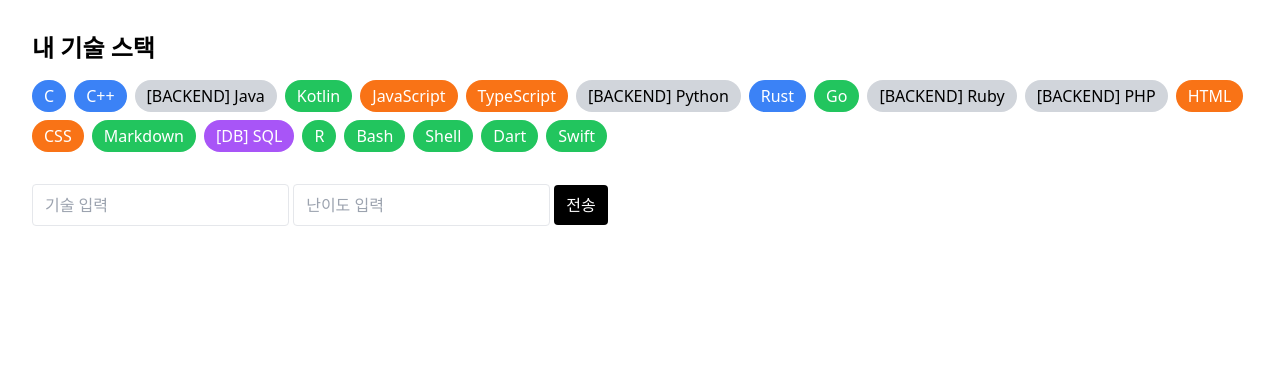
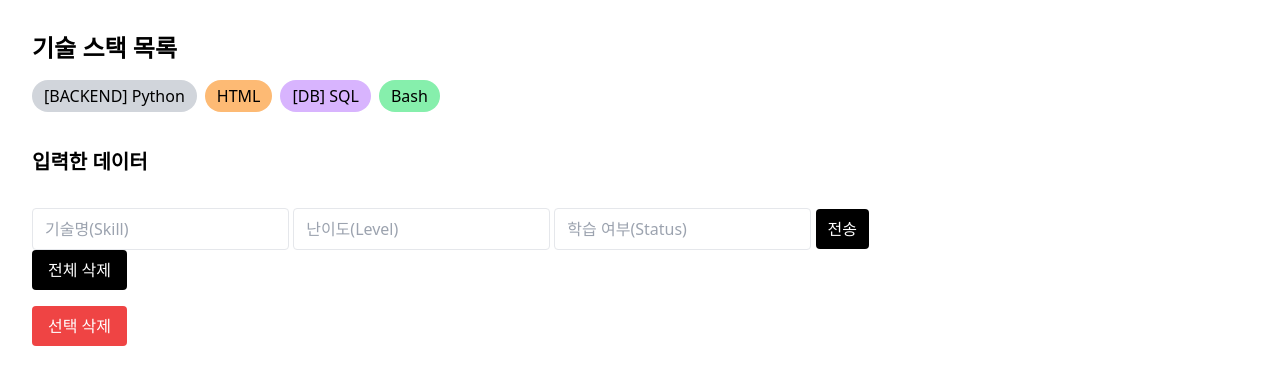
Before and after one commit to vilinetgottaworld/hello_flask, a Flask app: page / in a window 1280 px wide. Shown: the top 385 px of the page. Run offline with Flask 3, Linux system fonts and the light colour scheme; some libraries are stand-ins or nearby versions.

Commit message:
삭제 기능 및 확장 구현

```diff
--- a/app.py
+++ b/app.py
@@ -1,26 +1,43 @@
-from flask import Flask, render_template, request
+from flask import Flask, render_template, request, redirect
 
 app = Flask(__name__)
+messages = []
 
 @app.route('/')
 def home():
-    skills = [
-        "C", "C++", "C#", "[BACKEND] Java", "Kotlin",
-        "JavaScript", "TypeScript",
-        "[BACKEND] Python", "Rust", "Go",
-        "[BACKEND] Ruby", "[BACKEND] PHP",
-        "HTML", "CSS", "Markdown",
-        "[DB] SQL", "R",
-        "Bash", "Shell",
-        "Dart", "Swift"
-    ]
-    return render_template('index.html', data=skills)
+    skills = ["Python", "HTML", "SQL", "Bash"]
+    return render_template('index.html', data=skills, messages=messages)
 
 @app.route('/send', methods=['POST'])
 def send():
     skill = request.form.get('skill')
     level = request.form.get('level')
-    return skill + " : " + level
+    status = request.form.get('status')
+    messages.append(skill + " / " + level + " / " + status)
+    return redirect('/')
+
+@app.route('/delete', methods=['POST'])
+def delete():
+    index = int(request.form['index'])
+    messages.pop(index)
+    return redirect('/')
+
+@app.route('/delete_all', methods=['POST'])
+def delete_all():
+    messages.clear()
+    return redirect('/')
+
+@app.route('/delete_selected', methods=['POST'])
+def delete_selected():
+    indexes = request.form.getlist('delete_indexes')
+
+    indexes = [int(index) for index in indexes]
+    indexes.sort(reverse=True)
+
+    for index in indexes:
+        messages.pop(index)
+
+    return redirect('/')
 
 if __name__ == '__main__':
     app.run(debug=True)
--- a/templates/index.html
+++ b/templates/index.html
@@ -5,52 +5,60 @@
     <script src="https://cdn.tailwindcss.com"></script>
 </head>
 <body class="p-8">
-    <h1 class="text-2xl font-bold mb-4">내 기술 스택</h1>
-
+    <h1 class="text-2xl font-bold mb-4">기술 스택 목록</h1>
     <div class="flex gap-2 flex-wrap">
         {% for skill in data %}
-            {% if skill == "C++" %}
-                <span class="bg-blue-500 text-white px-3 py-1 rounded-full">{{ skill }}</span>
+            {% if skill == "Python" %}
+                <span class="bg-gray-300 px-3 py-1 rounded-full">[BACKEND] {{ skill }}</span>
+            {% elif skill == "SQL" %}
+                <span class="bg-purple-300 px-3 py-1 rounded-full">[DB] {{ skill }}</span>
             {% elif skill == "HTML" %}
-                <span class="bg-orange-500 text-white px-3 py-1 rounded-full">{{ skill }}</span>
-            {% elif skill == "CSS" %}
-                <span class="bg-orange-500 text-white px-3 py-1 rounded-full">{{ skill }}</span>
-            {% elif skill == "JavaScript" %}
-                <span class="bg-orange-500 text-white px-3 py-1 rounded-full">{{ skill }}</span>
-            {% elif skill == "TypeScript" %}
-                <span class="bg-orange-500 text-white px-3 py-1 rounded-full">{{ skill }}</span>
-            {% elif skill == "[DB] SQL" %}
-                <span class="bg-purple-500 text-white px-3 py-1 rounded-full">{{ skill }}</span>
-            {% elif skill == "C" %}
-                <span class="bg-blue-500 text-white px-3 py-1 rounded-full">{{ skill }}</span>
-            {% elif skill == "Rust" %}
-                <span class="bg-blue-500 text-white px-3 py-1 rounded-full">{{ skill }}</span>
-            {% elif skill == "Go" %}
-                <span class="bg-green-500 text-white px-3 py-1 rounded-full">{{ skill }}</span>
-            {% elif skill == "Kotlin" %}
-                <span class="bg-green-500 text-white px-3 py-1 rounded-full">{{ skill }}</span>
-            {% elif skill == "Dart" %}
-                <span class="bg-green-500 text-white px-3 py-1 rounded-full">{{ skill }}</span>
-            {% elif skill == "Swift" %}
-                <span class="bg-green-500 text-white px-3 py-1 rounded-full">{{ skill }}</span>
-            {% elif skill == "Bash" %}
-                <span class="bg-green-500 text-white px-3 py-1 rounded-full">{{ skill }}</span>
-            {% elif skill == "Shell" %}
-                <span class="bg-green-500 text-white px-3 py-1 rounded-full">{{ skill }}</span>
-            {% elif skill == "Markdown" %}
-                <span class="bg-green-500 text-white px-3 py-1 rounded-full">{{ skill }}</span>
-            {% elif skill == "R" %}
-                <span class="bg-green-500 text-white px-3 py-1 rounded-full">{{ skill }}</span>
-            {% elif skill == "C#" %}
+                <span class="bg-orange-300 px-3 py-1 rounded-full">{{ skill }}</span>
             {% else %}
-                <span class="bg-gray-300 px-3 py-1 rounded-full">{{ skill }}</span>
+                <span class="bg-green-300 px-3 py-1 rounded-full">{{ skill }}</span>
             {% endif %}
         {% endfor %}
     </div>
+    <div>
+        <h2 class="mt-9 text-xl font-bold">입력한 데이터</h2>
+        {% for item in messages %}
+            <div class="bg-yellow-200 p-2 m-2 rounded flex justify-between items-center">
+                <span>{{ item }}</span>
+
+                <form action="/delete" method="post">
+                    <input type="hidden" name="index" value="{{ loop.index0 }}">
+                    <button type="submit" class="ml-2 bg-red-500 text-white px-3 py-1 rounded" onclick="return confirm('정말 삭제할까요?')">
+                        삭제
+                    </button>
+                </form>
+            </div>
+        {% endfor %}
+    </div>
     <form action="/send" method="POST" class="mt-8">
-        <input type="text" name="skill" placeholder="기술 입력" class="border px-3 py-2 rounded">
-        <input type="text" name="level" placeholder="난이도 입력" class="border px-3 py-2 rounded">
+        <input type="text" name="skill" placeholder="기술명(Skill)" class="border px-3 py-2 rounded">
+        <input type="text" name="level" placeholder="난이도(Level)" class="border px-3 py-2 rounded">
+        <input type="text" name="status" placeholder="학습 여부(Status)" class="border px-3 py-2 rounded">
         <button type="submit" class="bg-black text-white px-3 py-2 rounded">전송</button>
+
+    </form>
+
+    <form action="/delete_all" method="post">
+        <button type="submit" class="bg-black text-white px-4 py-2 rounded">
+            전체 삭제
+        </button>
+    </form>
+
+    <form action="/delete_selected" method="post">
+        {% for item in messages %}
+            <div class="bg-yellow-200 p-2 m-2 rounded flex items-center gap-3">
+                <input type="checkbox" name="delete_indexes" value="{{ loop.index0 }}">
+                <span>{{ item }}</span>
+            </div>
+        {% endfor %}
+
+        <button type="submit" class="mt-4 bg-red-500 text-white px-4 py-2 rounded">
+            선택 삭제
+        </button>
     </form>
 </body>
 </html>
```
Also changed, not shown: README.md.
